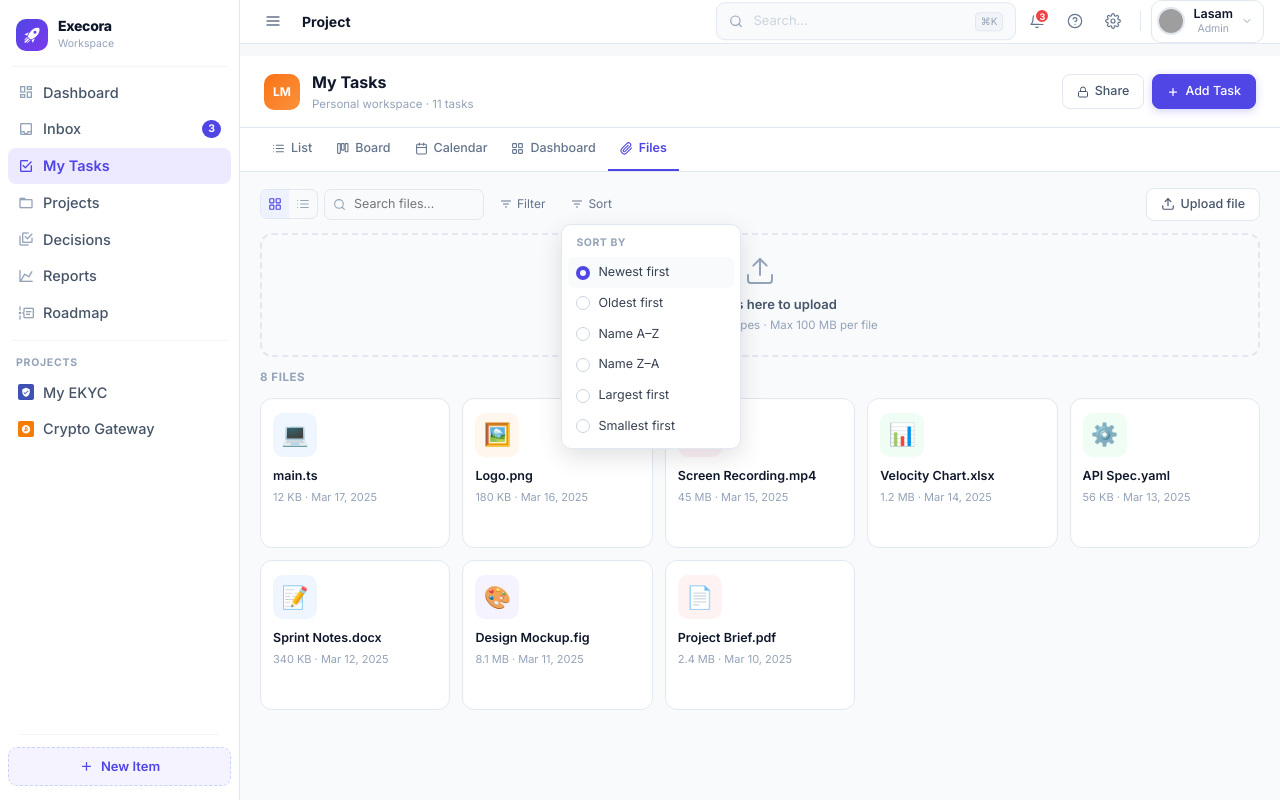
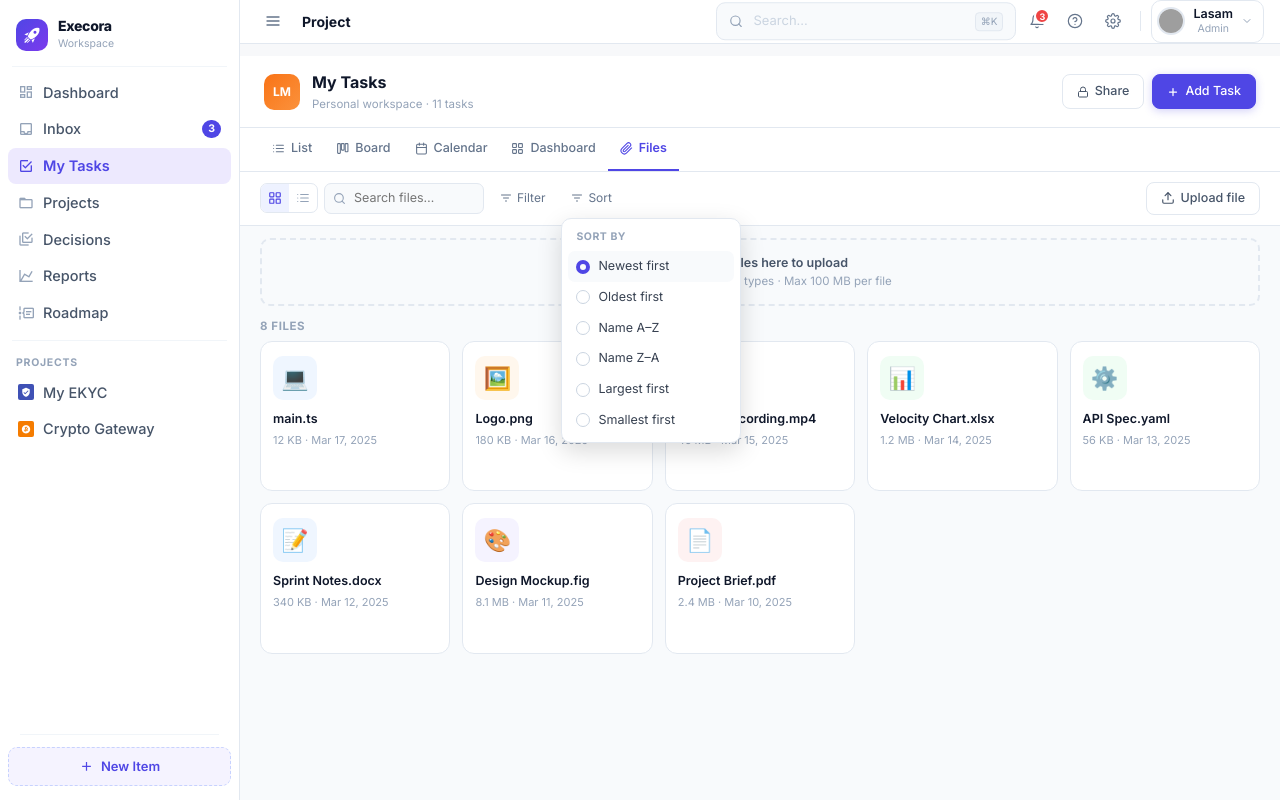
Before and after one commit to lasamarndi1994/excora, a Vue app: page /tasks/files in a window 1280 px wide. Both pictures are taken after a click on the button "Sort". Built offline with nearby package versions, Linux system fonts and the light colour scheme; grey boxes are pictures that could not be loaded.

Commit message:
update the changes

```diff
--- a/src/pages/task/tabs/TaskFilesTab.vue
+++ b/src/pages/task/tabs/TaskFilesTab.vue
@@ -24,39 +24,21 @@
         </div>
 
         <!-- Filter by type -->
-        <div class="ft-wrap" ref="filterWrapRef">
-          <button class="ft-btn" :class="{ active: typeFilter !== 'all' }" @click.stop="filterOpen = !filterOpen">
+        <div class="ft-wrap" ref="filterBtnRef">
+          <button class="ft-btn" :class="{ active: typeFilter !== 'all' }" @click.stop="toggleDropdown('filter', ($event.currentTarget as HTMLElement).closest('.ft-wrap') as HTMLElement)">
             <svg width="12" height="12" viewBox="0 0 24 24" fill="none"><path d="M3 6h18M7 12h10M11 18h2" stroke="currentColor" stroke-width="2" stroke-linecap="round"/></svg>
             {{ typeFilter === 'all' ? 'Filter' : typeFilter }}
             <span v-if="typeFilter !== 'all'" class="ft-badge">1</span>
           </button>
-          <div v-if="filterOpen" class="ft-panel" @click.stop>
-            <div class="ft-panel-title">File type</div>
-            <div v-for="t in typeOptions" :key="t.value" class="ft-radio-row"
-              :class="{ active: typeFilter === t.value }"
-              @click="typeFilter = t.value; filterOpen = false">
-              <span class="ft-radio" :class="{ checked: typeFilter === t.value }"></span>
-              {{ t.label }}
-            </div>
-          </div>
         </div>
 
         <!-- Sort -->
-        <div class="ft-wrap" ref="sortWrapRef">
-          <button class="ft-btn" :class="{ active: sortBy !== 'date-desc' }" @click.stop="sortOpen = !sortOpen">
+        <div class="ft-wrap" ref="sortBtnRef">
+          <button class="ft-btn" :class="{ active: sortBy !== 'date-desc' }" @click.stop="toggleDropdown('sort', ($event.currentTarget as HTMLElement).closest('.ft-wrap') as HTMLElement)">
             <svg width="12" height="12" viewBox="0 0 24 24" fill="none"><path d="M3 6h18M7 12h10M11 18h2" stroke="currentColor" stroke-width="2" stroke-linecap="round"/></svg>
             Sort
             <span v-if="sortBy !== 'date-desc'" class="ft-badge-text">· {{ sortOptions.find(s=>s.value===sortBy)?.label }}</span>
           </button>
-          <div v-if="sortOpen" class="ft-panel" @click.stop>
-            <div class="ft-panel-title">Sort by</div>
-            <div v-for="s in sortOptions" :key="s.value" class="ft-radio-row"
-              :class="{ active: sortBy === s.value }"
-              @click="sortBy = s.value; sortOpen = false">
-              <span class="ft-radio" :class="{ checked: sortBy === s.value }"></span>
-              {{ s.label }}
-            </div>
-          </div>
         </div>
       </div>
 
@@ -73,9 +55,11 @@
       @dragover.prevent="dragging = true"
       @dragleave.prevent="dragging = false"
       @drop.prevent="handleDrop">
-      <svg width="32" height="32" viewBox="0 0 24 24" fill="none" style="color:#94a3b8;margin-bottom:8px"><path d="M21 15v4a2 2 0 0 1-2 2H5a2 2 0 0 1-2-2v-4" stroke="currentColor" stroke-width="1.5" stroke-linecap="round"/><polyline points="17 8 12 3 7 8" stroke="currentColor" stroke-width="1.5" stroke-linecap="round" stroke-linejoin="round"/><line x1="12" y1="3" x2="12" y2="15" stroke="currentColor" stroke-width="1.5" stroke-linecap="round"/></svg>
-      <div class="dz-title">{{ dragging ? 'Release to upload' : 'Drop files here to upload' }}</div>
-      <div class="dz-sub">Supports all file types · Max 100 MB per file</div>
+      <svg width="18" height="18" viewBox="0 0 24 24" fill="none" style="color:#94a3b8;flex-shrink:0"><path d="M21 15v4a2 2 0 0 1-2 2H5a2 2 0 0 1-2-2v-4" stroke="currentColor" stroke-width="1.5" stroke-linecap="round"/><polyline points="17 8 12 3 7 8" stroke="currentColor" stroke-width="1.5" stroke-linecap="round" stroke-linejoin="round"/><line x1="12" y1="3" x2="12" y2="15" stroke="currentColor" stroke-width="1.5" stroke-linecap="round"/></svg>
+      <div>
+        <div class="dz-title">{{ dragging ? 'Release to upload' : 'Drop files here to upload' }}</div>
+        <div class="dz-sub">Supports all file types · Max 100 MB per file</div>
+      </div>
     </div>
 
     <!-- Section label + count -->
@@ -170,7 +154,30 @@
       </table>
     </div>
 
+    <!-- Teleported dropdowns (fixed position, never clipped) -->
+    <Teleport to="body">
+      <div v-if="openDropdown === 'filter'" class="ft-panel-fixed" :style="dropdownStyle" @click.stop>
+        <div class="ft-panel-title">File type</div>
+        <div v-for="t in typeOptions" :key="t.value" class="ft-radio-row"
+          :class="{ active: typeFilter === t.value }"
+          @click="typeFilter = t.value; openDropdown = null">
+          <span class="ft-radio" :class="{ checked: typeFilter === t.value }"></span>
+          {{ t.label }}
+        </div>
+      </div>
+      <div v-if="openDropdown === 'sort'" class="ft-panel-fixed" :style="dropdownStyle" @click.stop>
+        <div class="ft-panel-title">Sort by</div>
+        <div v-for="s in sortOptions" :key="s.value" class="ft-radio-row"
+          :class="{ active: sortBy === s.value }"
+          @click="sortBy = s.value; openDropdown = null">
+          <span class="ft-radio" :class="{ checked: sortBy === s.value }"></span>
+          {{ s.label }}
+        </div>
+      </div>
+    </Teleport>
+
     <!-- Context menu -->
+    <Teleport to="body">
     <div v-if="ctxMenu.open" class="ctx-menu"
       :style="{ top: ctxMenu.y + 'px', left: ctxMenu.x + 'px' }"
       @click.stop>
@@ -196,6 +203,7 @@
         Delete
       </button>
     </div>
+    </Teleport>
 
     <!-- Rename modal -->
     <div v-if="renaming" class="modal-overlay" @click.self="renaming = null">
@@ -284,7 +292,7 @@
 </template>
 
 <script setup lang="ts">
-import { ref, computed, nextTick } from 'vue'
+import { ref, computed, nextTick, onMounted, onUnmounted } from 'vue'
 
 interface FileItem {
   id: number; name: string; ext: string; size: string; date: string
@@ -298,9 +306,28 @@ const dragging    = ref(false)
 const searchQuery = ref('')
 const typeFilter  = ref('all')
 const sortBy      = ref('date-desc')
-const filterOpen  = ref(false)
-const sortOpen    = ref(false)
+const filterOpen  = ref(false) // kept for compat, unused
+const sortOpen    = ref(false) // kept for compat, unused
 const preview     = ref<FileItem | null>(null)
+
+// ── Fixed-position dropdown (teleported, never clipped) ──
+const openDropdown  = ref<'filter' | 'sort' | null>(null)
+const dropdownStyle = ref({ top: '0px', left: '0px' })
+const filterBtnRef  = ref<HTMLElement | null>(null)
+const sortBtnRef    = ref<HTMLElement | null>(null)
+
+function toggleDropdown(name: 'filter' | 'sort', el: HTMLElement | null) {
+  if (openDropdown.value === name) { openDropdown.value = null; return }
+  if (el) {
+    const r = el.getBoundingClientRect()
+    dropdownStyle.value = { top: (r.bottom + 6) + 'px', left: r.left + 'px' }
+  }
+  openDropdown.value = name
+}
+
+function onDocClick() { openDropdown.value = null }
+onMounted(() => document.addEventListener('mousedown', onDocClick))
+onUnmounted(() => document.removeEventListener('mousedown', onDocClick))
 const renaming    = ref<FileItem | null>(null)
 const renameValue = ref('')
 const renameInputRef = ref<HTMLInputElement | null>(null)
@@ -379,6 +406,7 @@ function closeMenus() {
   ctxMenu.value.open = false
   filterOpen.value = false
   sortOpen.value = false
+  openDropdown.value = null
 }
 
 // ── Preview ──
@@ -481,10 +509,10 @@ function showToast(msg: string) {
 
 <style scoped>
 /* ── Root ── */
-.files-root { display: flex; flex-direction: column; gap: 12px; padding: 16px 20px; font-family: 'Inter', sans-serif; font-size: 13px; color: #1e293b; min-height: 0; flex: 1; position: relative; }
+.files-root { display: flex; flex-direction: column; gap: 0; padding: 0; font-family: 'Inter', sans-serif; font-size: 13px; color: #1e293b; min-height: 0; flex: 1; overflow-y: auto; overflow-x: hidden; }
 
 /* ── Toolbar ── */
-.files-toolbar { display: flex; align-items: center; justify-content: space-between; gap: 8px; flex-wrap: wrap; }
+.files-toolbar { display: flex; align-items: center; justify-content: space-between; gap: 8px; flex-wrap: wrap; padding: 10px 20px; background: #fff; border-bottom: 1px solid #e2e8f0; position: sticky; top: 0; z-index: 50; flex-shrink: 0; }
 .ft-left { display: flex; align-items: center; gap: 6px; flex-wrap: wrap; }
 
 /* ── View toggle ── */
@@ -507,6 +535,7 @@ function showToast(msg: string) {
 .ft-badge-text { font-size: 10.5px; color: #4f46e5; font-weight: 600; }
 
 .ft-panel { position: absolute; top: calc(100% + 6px); left: 0; z-index: 400; background: #fff; border: 1px solid #e2e8f0; border-radius: 10px; box-shadow: 0 8px 24px rgba(0,0,0,.12); min-width: 180px; padding: 6px; }
+.ft-panel-fixed { position: fixed; z-index: 9999; background: #fff; border: 1px solid #e2e8f0; border-radius: 10px; box-shadow: 0 8px 24px rgba(0,0,0,.15); min-width: 180px; padding: 6px; }
 .ft-panel-title { font-size: 10.5px; font-weight: 700; color: #94a3b8; text-transform: uppercase; letter-spacing: .05em; padding: 4px 8px 6px; }
 .ft-radio-row { display: flex; align-items: center; gap: 8px; padding: 6px 8px; border-radius: 7px; cursor: pointer; font-size: 12.5px; color: #374151; transition: background .1s; }
 .ft-radio-row:hover, .ft-radio-row.active { background: #f8fafc; }
@@ -518,22 +547,22 @@ function showToast(msg: string) {
 .upload-btn:hover { background: #f8fafc; border-color: #a5b4fc; color: #4f46e5; }
 
 /* ── Drop zone ── */
-.drop-zone { display: flex; flex-direction: column; align-items: center; justify-content: center; padding: 20px; border: 2px dashed #e2e8f0; border-radius: 12px; background: #f8fafc; transition: border-color .15s, background .15s; text-align: center; }
+.drop-zone { display: flex; flex-direction: column; align-items: center; justify-content: center; padding: 14px 20px; border: 2px dashed #e2e8f0; border-radius: 10px; background: #f8fafc; transition: border-color .15s, background .15s; text-align: center; margin: 12px 20px 0; flex-direction: row; gap: 10px; }
 .drop-zone.active { border-color: #a5b4fc; background: #eef2ff; }
-.dz-title { font-size: 13px; font-weight: 600; color: #475569; margin-bottom: 3px; }
+.dz-title { font-size: 12.5px; font-weight: 600; color: #475569; }
 .dz-sub { font-size: 11.5px; color: #94a3b8; }
 
 /* ── Section label ── */
-.section-label { font-size: 11.5px; font-weight: 700; color: #94a3b8; text-transform: uppercase; letter-spacing: .05em; }
+.section-label { font-size: 11.5px; font-weight: 700; color: #94a3b8; text-transform: uppercase; letter-spacing: .05em; padding: 12px 20px 6px; }
 .section-label-sub { font-weight: 400; text-transform: none; letter-spacing: 0; margin-left: 6px; }
 
 /* ── Empty state ── */
-.empty-state { display: flex; flex-direction: column; align-items: center; justify-content: center; gap: 8px; padding: 48px 20px; text-align: center; }
+.empty-state { display: flex; flex-direction: column; align-items: center; justify-content: center; gap: 8px; padding: 48px 20px; text-align: center; flex: 1; }
 .empty-title { font-size: 14px; font-weight: 600; color: #475569; }
 .empty-sub { font-size: 12.5px; color: #94a3b8; }
 
 /* ── Grid ── */
-.file-grid { display: grid; grid-template-columns: repeat(auto-fill, minmax(160px, 1fr)); gap: 12px; }
+.file-grid { display: grid; grid-template-columns: repeat(auto-fill, minmax(160px, 1fr)); gap: 12px; padding: 0 20px 20px; }
 .fg-card { background: #fff; border: 1px solid #e2e8f0; border-radius: 12px; padding: 14px 12px 10px; cursor: pointer; animation: fadeUp .22s ease both; transition: border-color .15s, box-shadow .15s, transform .15s; position: relative; }
 .fg-card:hover { border-color: #a5b4fc; box-shadow: 0 4px 14px rgba(79,70,229,.08); transform: translateY(-2px); }
 .fg-icon { width: 44px; height: 44px; border-radius: 10px; display: flex; align-items: center; justify-content: center; margin-bottom: 10px; }
@@ -546,7 +575,7 @@ function showToast(msg: string) {
 .fa-btn:hover { background: #eef2ff; color: #4f46e5; }
 
 /* ── List ── */
-.file-list-wrap { overflow-x: auto; }
+.file-list-wrap { overflow-x: auto; padding: 0 20px 20px; }
 .file-table { width: 100%; border-collapse: collapse; }
 .file-table th { font-size: 11px; font-weight: 700; color: #94a3b8; text-transform: uppercase; letter-spacing: .04em; padding: 6px 12px; text-align: left; border-bottom: 1px solid #f1f5f9; white-space: nowrap; }
 .th-sortable { cursor: pointer; user-select: none; }
```
